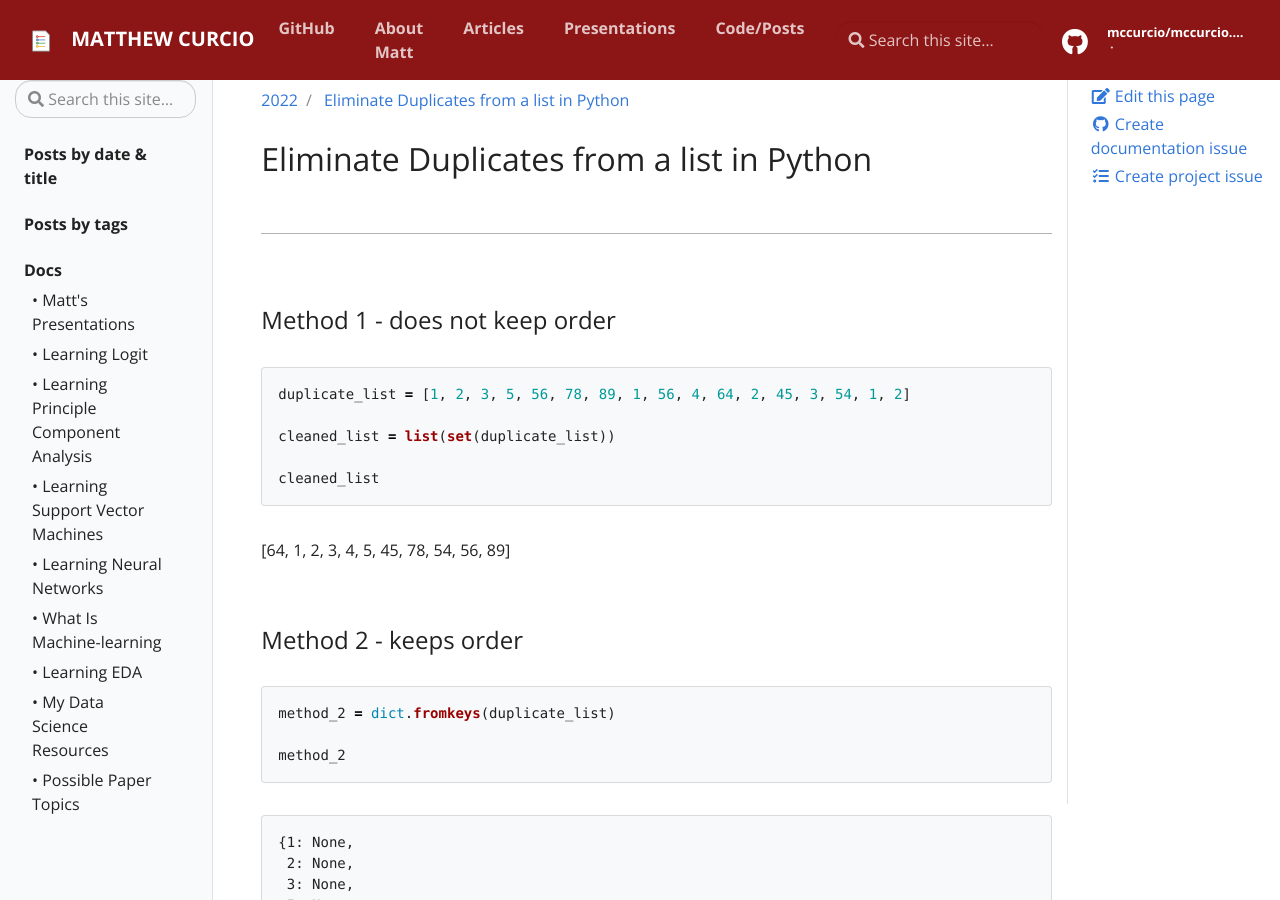
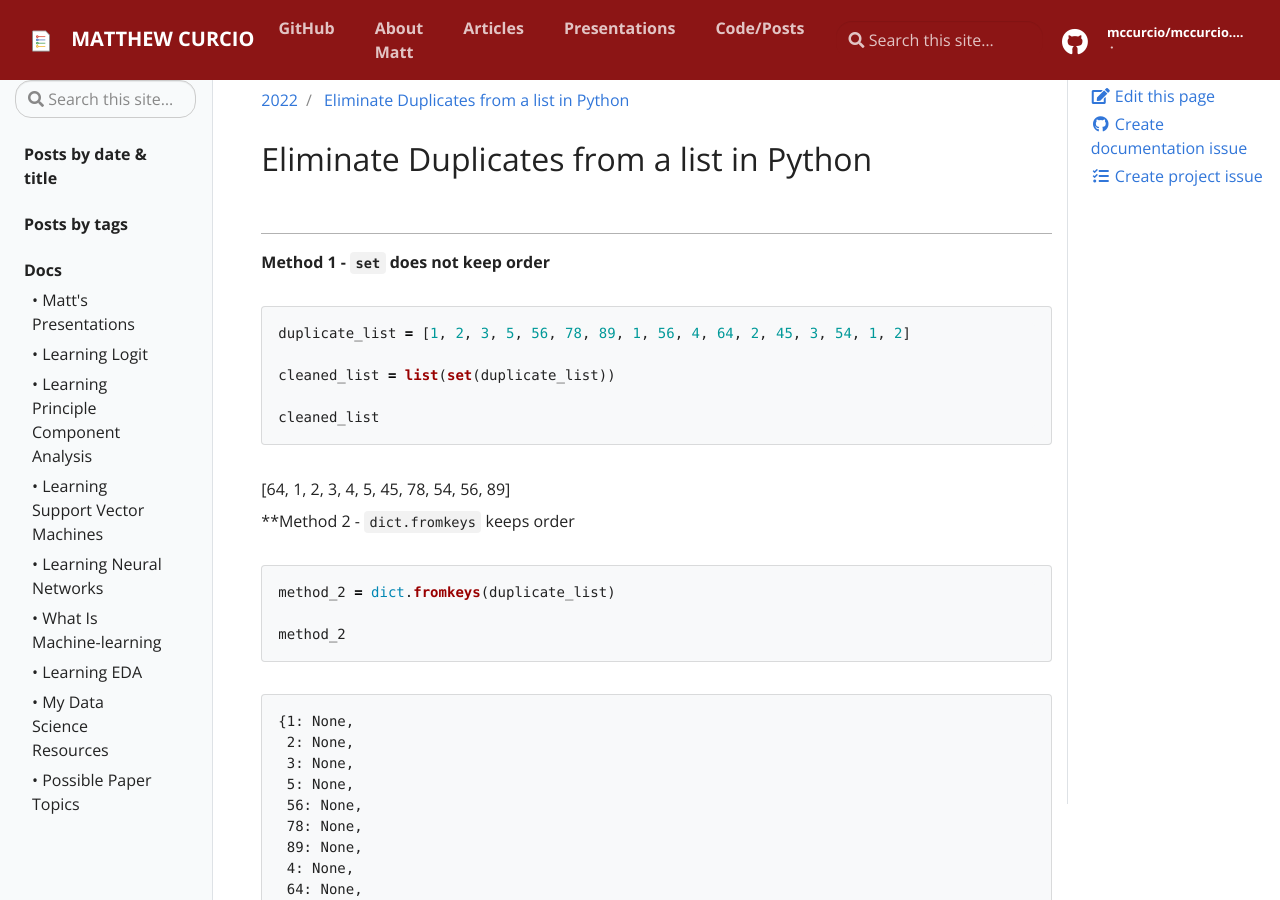
Before and after one commit to mccurcio/mccurcio.github.io, a Jekyll site: the page built from _posts/python/2022-4-24-python-eliminate-dupes-from-list.md, in a window 1280 px wide and 900 px high. Built offline with Jekyll 4.4.1, drawn with Linux system fonts in a browser that asks for light colours; our own code applies the rules of GitHub Pages for plain Markdown files.

Commit message:
Update 2022-4-24-python-eliminate-dupes-from-list.md

````diff
--- a/_posts/python/2022-4-24-python-eliminate-dupes-from-list.md
+++ b/_posts/python/2022-4-24-python-eliminate-dupes-from-list.md
@@ -3,9 +3,7 @@ title: "Eliminate Duplicates from a list in Python"
 tags: Python
 ---
 
-<br>
-
-### Method 1 - does not keep order
+**Method 1 - `set` does not keep order**
 
 ```python
 duplicate_list = [1, 2, 3, 5, 56, 78, 89, 1, 56, 4, 64, 2, 45, 3, 54, 1, 2]
@@ -17,16 +15,14 @@ cleaned_list
 
 [64, 1, 2, 3, 4, 5, 45, 78, 54, 56, 89]
 
-<br>
 
-### Method 2 - keeps order
+**Method 2 - `dict.fromkeys` keeps order
 
 ```python
 method_2 = dict.fromkeys(duplicate_list)
 
 method_2
 ```
-
     {1: None,
      2: None,
      3: None,
@@ -41,7 +37,6 @@ method_2
 
 ```python
 cleaned_2 = list(dict.fromkeys(duplicate_list))
-
 cleaned_2
 ```
 
````
